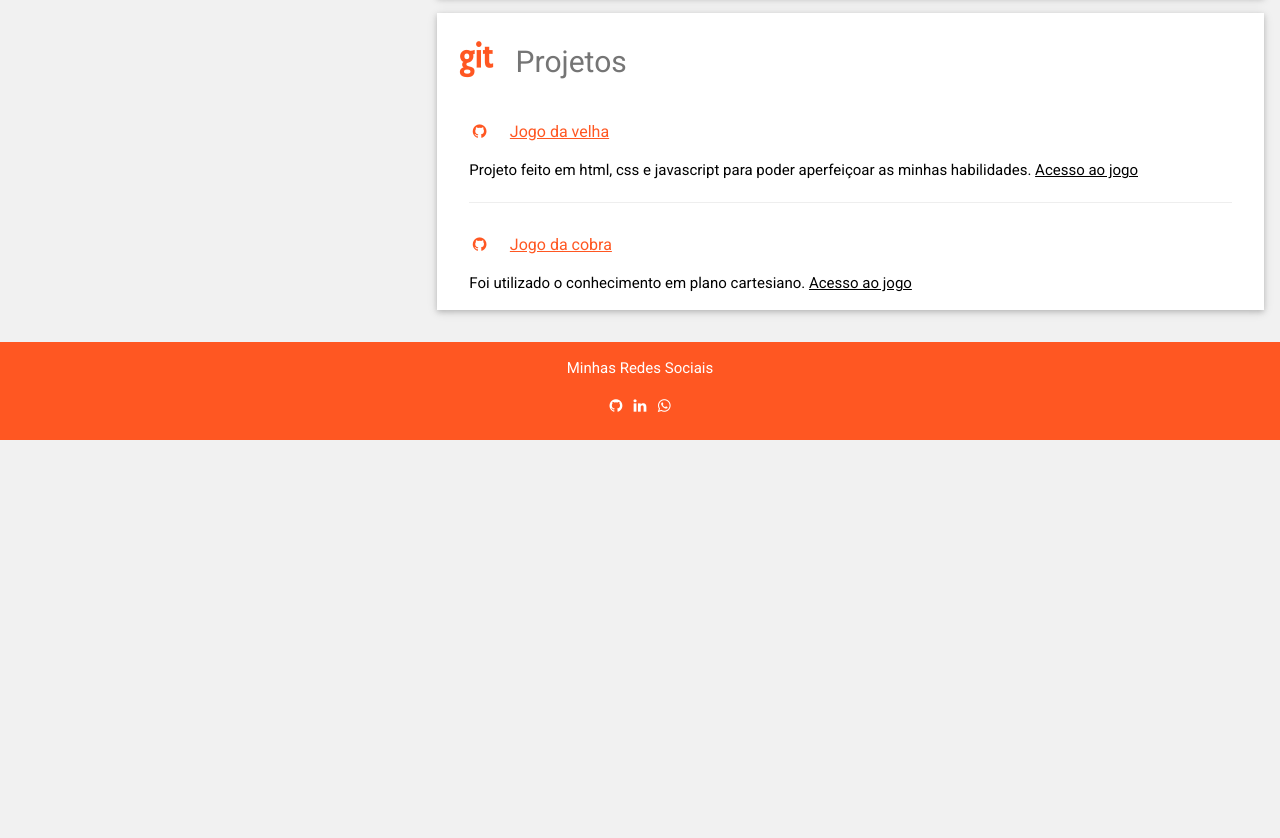
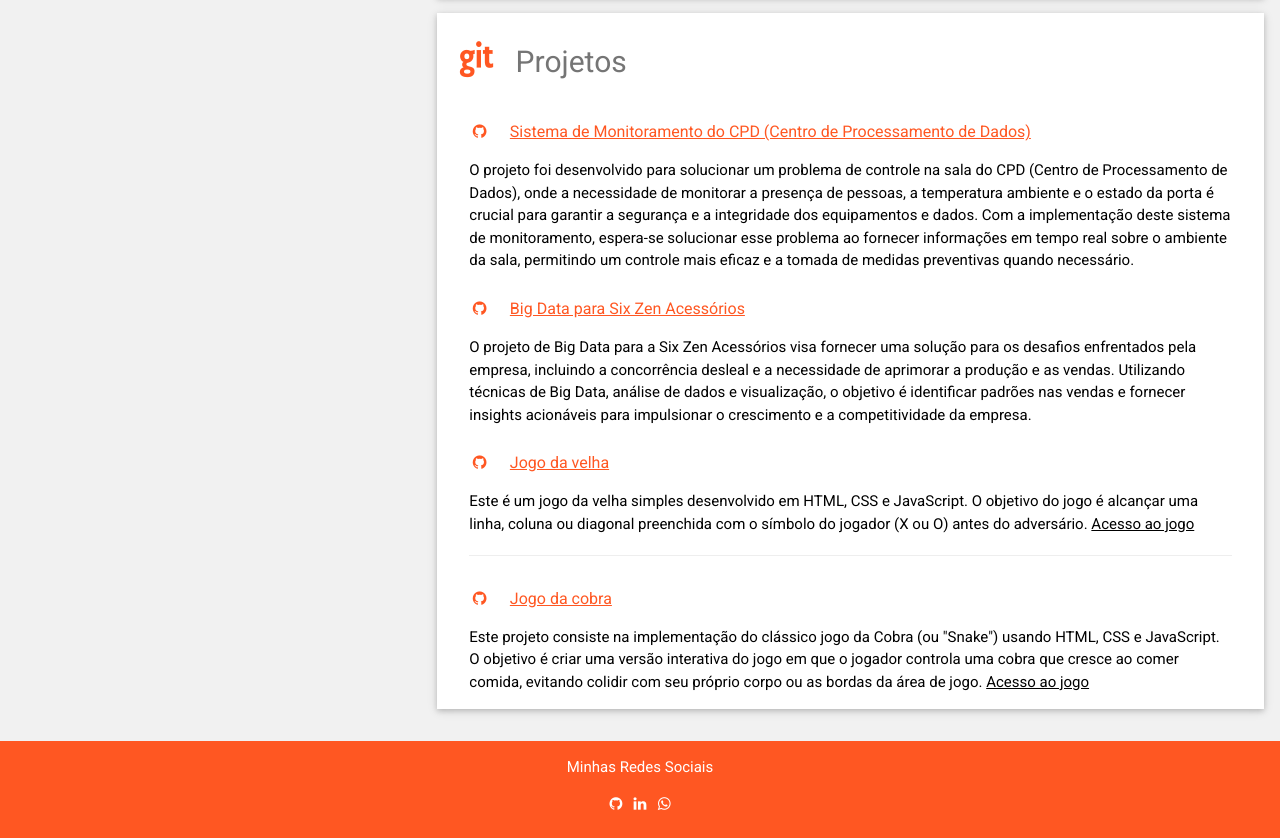
Before and after one commit to luizfereslima/cv, a plain HTML site: page index.html in a window 1280 px wide. Shown: the part 1923-2761 px from the top of the page. Before the commit the page ends 2363 px from the top, so only its background shows below. Drawn offline with nearby package versions, Linux system fonts and the light colour scheme.

Commit message:
Atualizacao dos projetos

```diff
--- a/index.html
+++ b/index.html
@@ -187,9 +187,30 @@
             <div class="w3-container">
               <h6 class="w3-text-deep-orange">
                 <i class="fa fa-github fa-fw w3-margin-right"></i>
+                <a href="https://github.com/luizfereslima/Trabalho_IOT" target="_blank">Sistema de Monitoramento do CPD (Centro de Processamento de Dados)</a>
+              </h6>
+              <p>
+                O projeto foi desenvolvido para solucionar um problema de controle na sala do CPD (Centro de Processamento de Dados), onde a necessidade de monitorar a presença de pessoas, a temperatura ambiente e o estado da porta é crucial para garantir a segurança e a integridade dos equipamentos e dados. Com a implementação deste sistema de monitoramento, espera-se solucionar esse problema ao fornecer informações em tempo real sobre o ambiente da sala, permitindo um controle mais eficaz e a tomada de medidas preventivas quando necessário.
+              </p>
+            </div>
+            <div class="w3-container">
+              <h6 class="w3-text-deep-orange">
+                <i class="fa fa-github fa-fw w3-margin-right"></i>
+                <a href="https://github.com/luizfereslima/Topicos_de_Big_Data_em_Python" target="_blank">Big Data para Six Zen Acessórios</a>
+              </h6>
+              <p>
+                O projeto de Big Data para a Six Zen Acessórios visa fornecer uma solução para os desafios enfrentados pela empresa, incluindo a concorrência desleal e a necessidade de aprimorar a produção e as vendas. Utilizando técnicas de Big Data, análise de dados e visualização, o objetivo é identificar padrões nas vendas e fornecer insights acionáveis para impulsionar o crescimento e a competitividade da empresa.
+              </p>
+            </div>
+            <div class="w3-container">
+              <h6 class="w3-text-deep-orange">
+                <i class="fa fa-github fa-fw w3-margin-right"></i>
                 <a href="https://github.com/luizfereslima/Jogo_da_velha" target="_blank">Jogo da velha</a>
               </h6>
-              <p>Projeto feito em html, css e javascript para poder aperfeiçoar as minhas habilidades. <a href="https://luizfereslima.github.io/Jogo_da_velha/">Acesso ao jogo</a></p>
+              <p>
+                Este é um jogo da velha simples desenvolvido em HTML, CSS e JavaScript. O objetivo do jogo é alcançar uma linha, coluna ou diagonal preenchida com o símbolo do jogador (X ou O) antes do adversário.
+                <a href="https://luizfereslima.github.io/Jogo_da_velha/">Acesso ao jogo</a>
+              </p>
               <hr>
             </div>
             <div class="w3-container">
@@ -197,7 +218,9 @@
                 <i class="fa fa-github fa-fw w3-margin-right"></i>
                 <a href="https://github.com/luizfereslima/Snake_game" target="_blank">Jogo da cobra</a>
               </h6>
-              <p>Foi utilizado o conhecimento em plano cartesiano. <a href="https://luizfereslima.github.io/Snake_game/">Acesso ao jogo</a></p>
+              <p>Este projeto consiste na implementação do clássico jogo da Cobra (ou "Snake") usando HTML, CSS e JavaScript. O objetivo é criar uma versão interativa do jogo em que o jogador controla uma cobra que cresce ao comer comida, evitando colidir com seu próprio corpo ou as bordas da área de jogo.
+                <a href="https://luizfereslima.github.io/Snake_game/">Acesso ao jogo</a>
+              </p>
             </div>
           </div>
 
@@ -216,7 +239,7 @@
       <a href="https://www.linkedin.com/in/luiz-felipe-feres-lima-7768b4224/" target="_blank"><i class="fa fa-linkedin w3-hover-opacity">&nbsp&nbsp</i></a>
       <a href="https://wa.me/+5521980723427" target="_blank"><i class="fa fa-whatsapp w3-hover-opacity"></i></a><br><br>
 
-      <!--<p>Powered by <a href="https://www.w3schools.com/w3css/default.asp" target="_blank">w3.css</a></p>-->
+
     </footer>
 
   </body>
```
